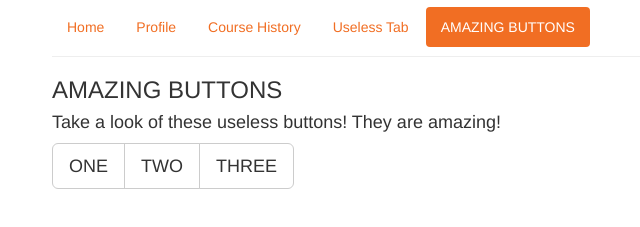
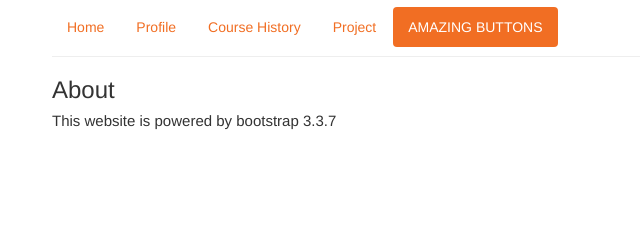
Before and after one commit to RonaldShum/Personal-Webpage, a plain HTML site: page index.html in a window 1280 px wide. Both pictures are taken after a click on the link "AMAZING BUTTONS". Shown: the part 63-290 px from the top of the page, without its empty margins (18-658 px from the left). Drawn offline with nearby package versions, Linux system fonts and the light colour scheme.

Commit message:
Update more content

```diff
--- a/index.html
+++ b/index.html
@@ -27,7 +27,7 @@
 				href="#home">Home</a></li>
 				<li><a data-toggle="pill" href="#profile">Profile</a></li>
 				<li><a data-toggle="pill" href="#course">Course History</a></li>
-				<li><a data-toggle="pill" href="#uselesstab">Useless Tab</a></li>
+				<li><a data-toggle="pill" href="#project">Project</a></li>
 				<li><a data-toggle="pill" href="#menu4">AMAZING BUTTONS</a></li>
 			</ul>
 		</div>
@@ -49,7 +49,7 @@
 
 				<div id="profile" class="tab-pane fade">
 					<h3>PORFILE</h3>
-					<p>This is the Profile, hope you can find sth useful here</p>
+					<!--p>This is the Profile, hope you can find sth useful here</p-->
 					<div class = "row">
 
 						<div class = "col-sm-12 col-md-6">
@@ -64,9 +64,9 @@
 							</div>
 						</div>
 
-						<div class = "col-sm-12 col-md-6">
+						<!--div class = "col-sm-12 col-md-6">
 							<p>I will put some text here too</p>
-						</div>
+						</div-->
 					</div>
 				</div>
 
@@ -87,20 +87,22 @@
 
 				</div>
 
-				<div id="uselesstab" class="tab-pane fade">
-					<h3>USELESS TAB</h3>
-					<p>useless goes here</p>
+				<div id="project" class="tab-pane fade">
+					<h3>Project</h3>
+					<p>My github profile:<a href="https://github.com/RonaldShum">link to github</a></p>
 				</div>
 
 				<div id="menu4" class="tab-pane fade">
-					<h3>AMAZING BUTTONS</h3>
-					<h4>Take a look of these useless buttons!
+					<h3>About</h3>
+					<!--h4>Take a look of these useless buttons!
 						They are amazing!</h4>
 					<div class="btn-group btn-group-lg" role="group" ari-lebel="...">
 						<button type="button" class="btn btn-default">ONE</button>
 						<button type="button" class="btn btn-default">TWO</button>
 						<button type="button" class="btn btn-default">THREE</button>
-					</div>
+					</div-->
+					<p>This website is powered by bootstrap 3.3.7</p>
+
 				</div>
 
 
```
